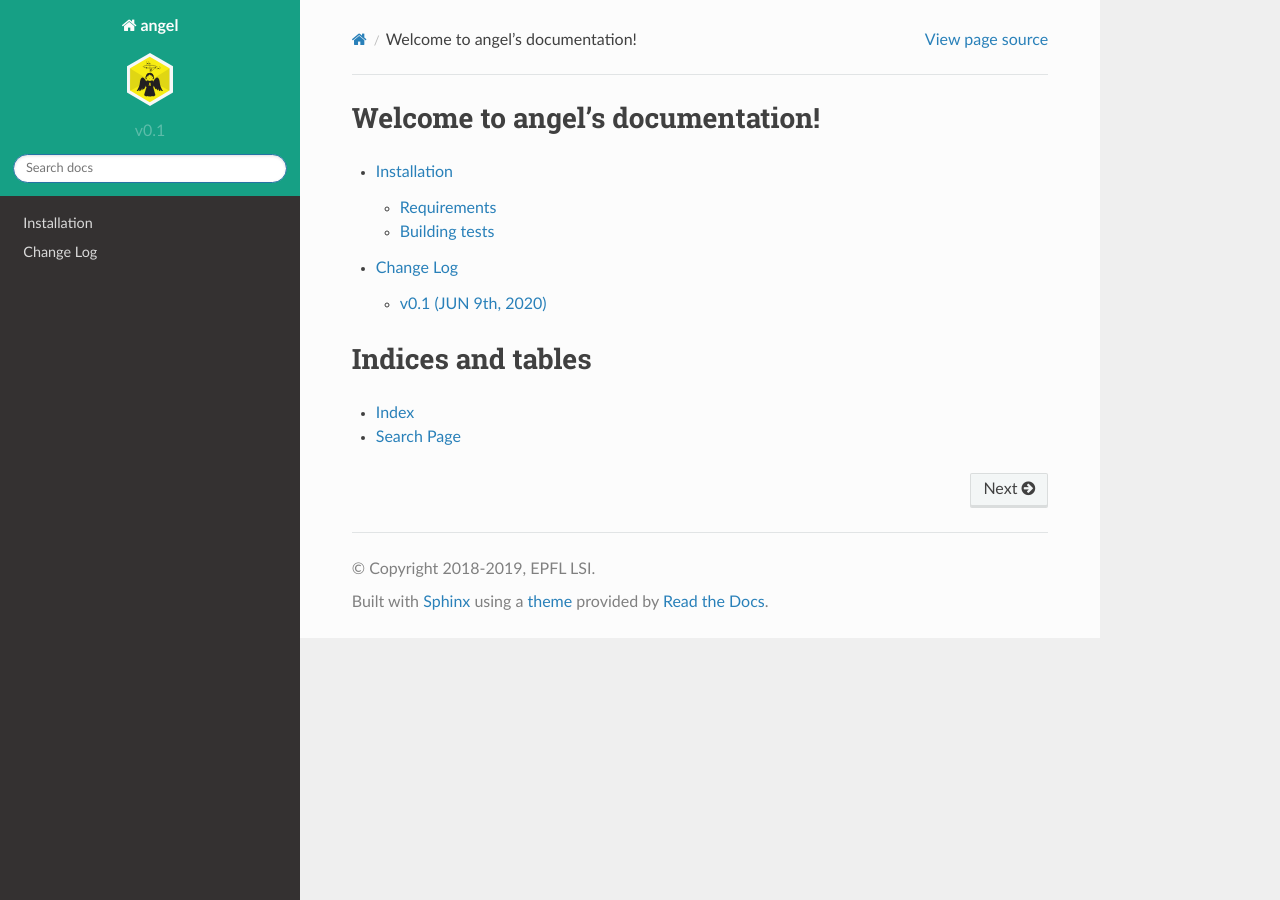
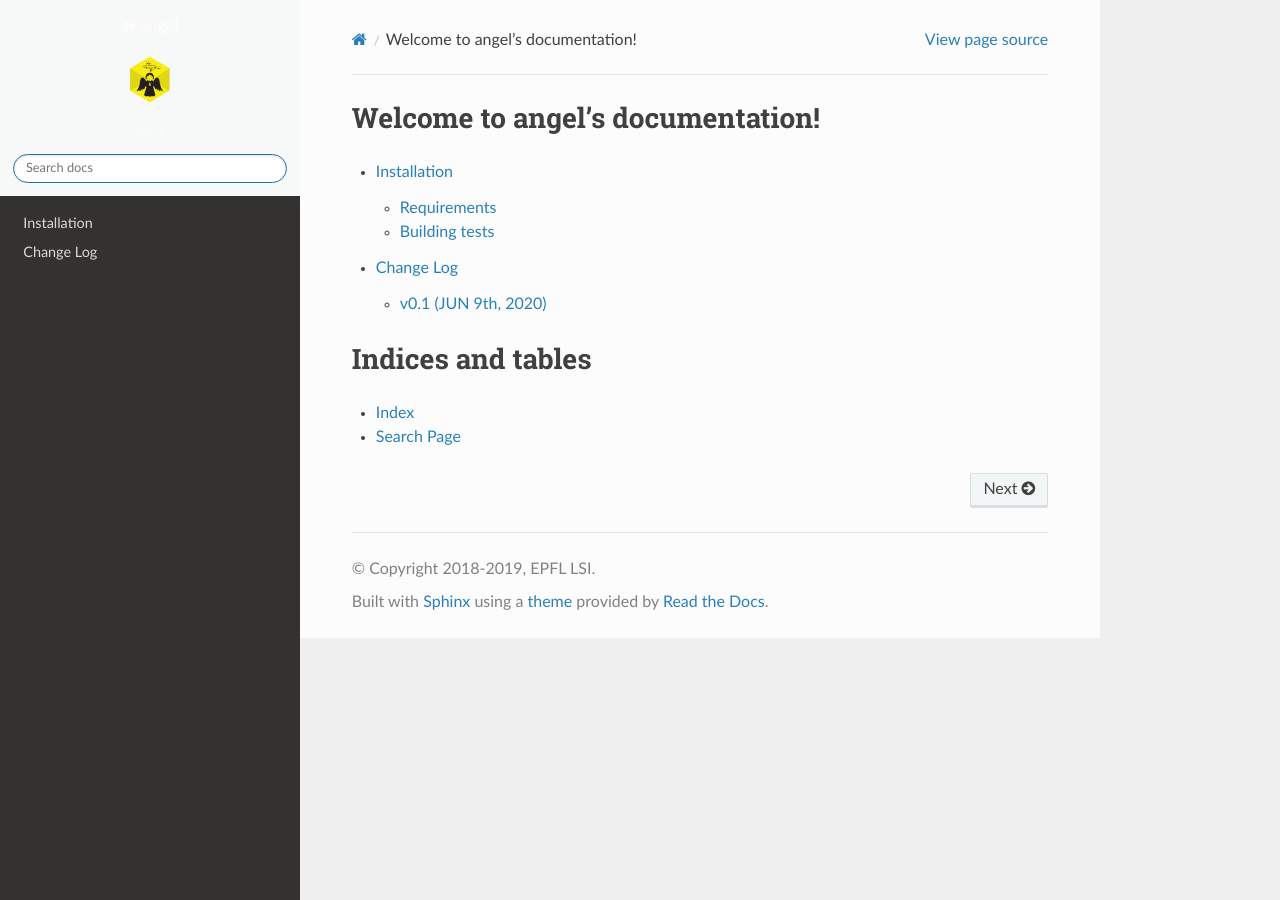
Before and after one commit to fmozafari/angel, a Sphinx documentation site: the page built from docs/index.rst, in a window 1280 px wide. Built offline with Sphinx 7.4.7 and the Read the Docs theme 2.0.0, drawn with Linux system fonts in a browser that asks for light colours; pages that are not in the unit, such as notebooks, are missing from menus.

Commit message:
change color

```diff
--- a/docs/conf.py
+++ b/docs/conf.py
@@ -90,7 +90,7 @@ html_theme = 'sphinx_rtd_theme'
 # documentation.
 #
 html_theme_options = {
-  'style_nav_header_background': '#16A085',
+  'style_nav_header_background': '#f7f8f8',
   'logo_only': False
 }
 html_logo = "angel.svg"
```
